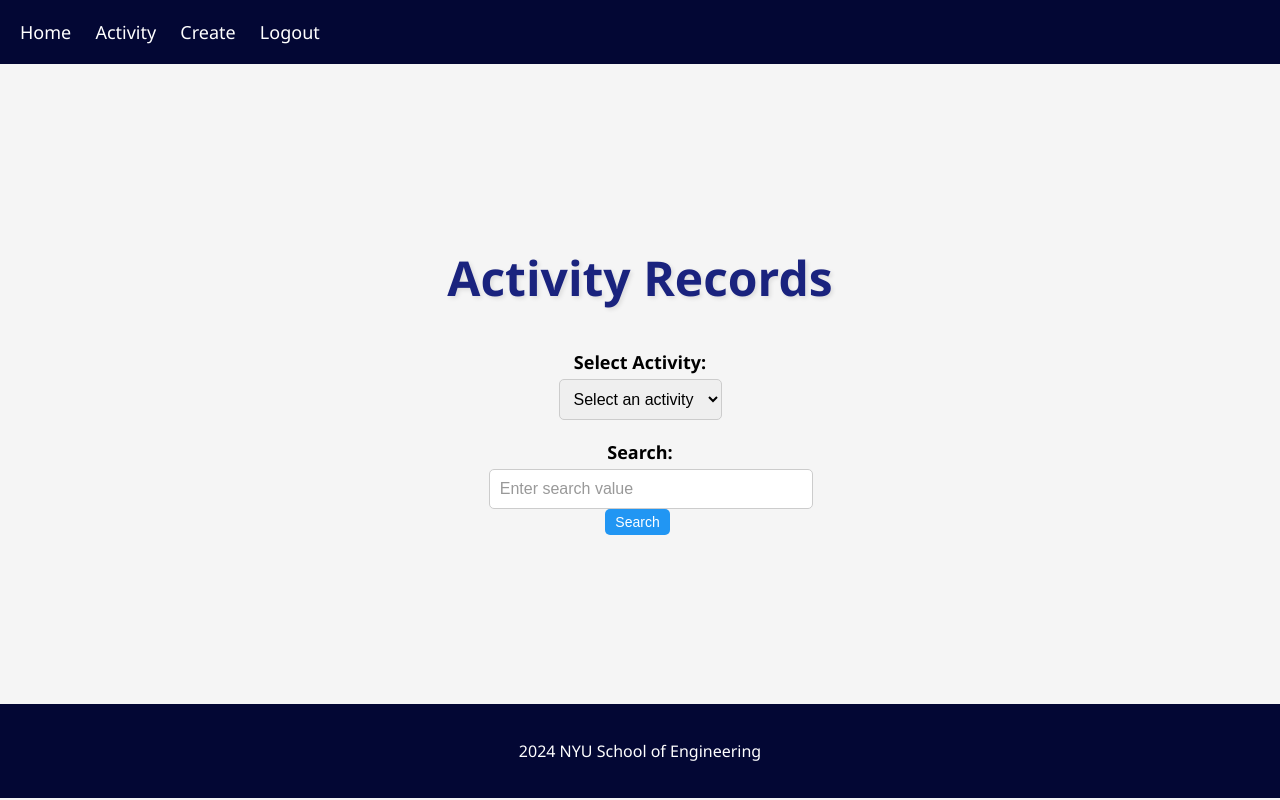
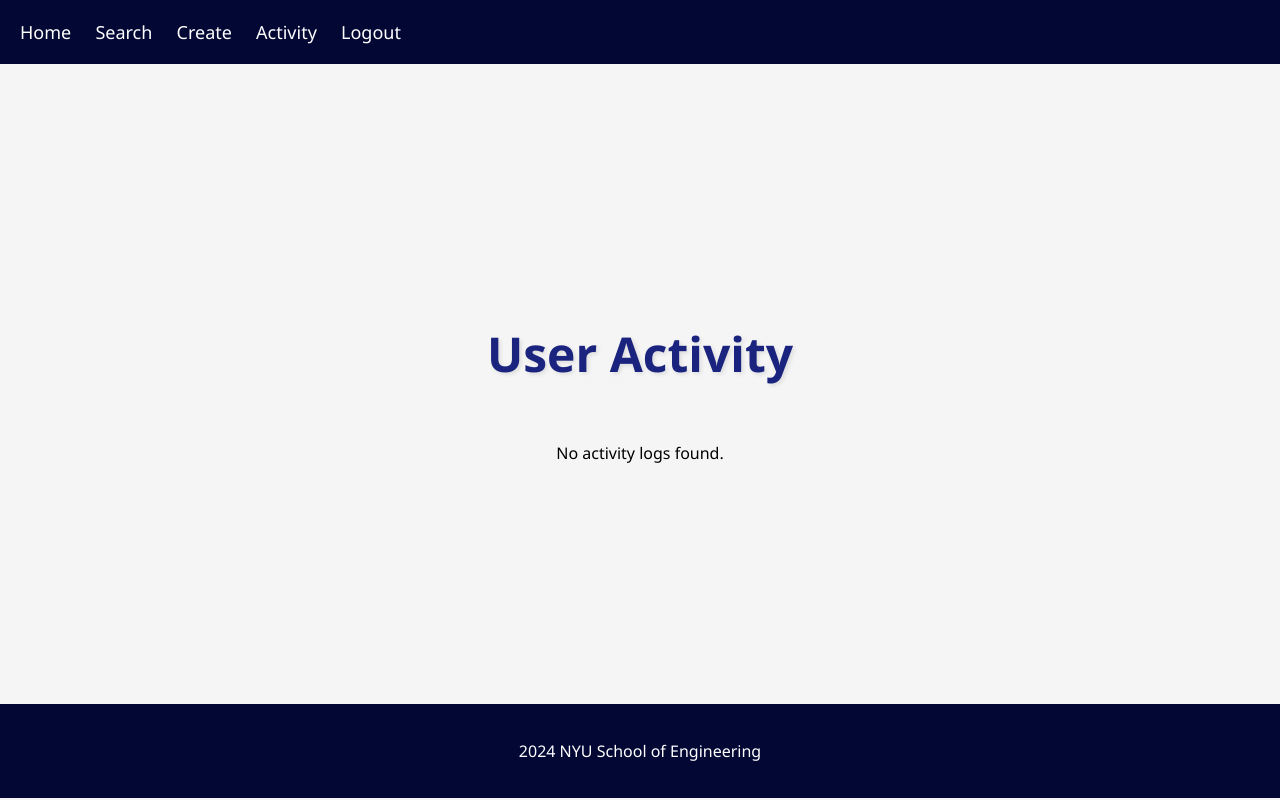
Before and after one commit to da2853/Database-Project, a Django app: page /activity/ in a window 1280 px wide. Run offline with Django 5.2, Linux system fonts and the light colour scheme; the visitor is signed in with stand-in values (Sample User, id 1).

Commit message:
activity fix

```diff
--- a/prisonsystem/coreapp/templates/coreapp/activity.html
+++ b/prisonsystem/coreapp/templates/coreapp/activity.html
@@ -1,42 +1,53 @@
 {% load static %}
-<!DOCTYPE html>
 <html lang="en">
   <head>
-    <meta charset="UTF-8">
-    <meta name="viewport" content="width=device-width, initial-scale=1.0">
-    <title>Activity Records - City Jail Data Repository</title>
-    <link rel="stylesheet" href="{% static 'coreapp/activity.css' %}">
+    <meta charset="UTF-8" />
+    <meta name="viewport" content="width=device-width, initial-scale=1.0" />
+    <title>User Activity - City Jail Data Repository</title>
+    <link rel="stylesheet" href="{% static 'coreapp/activity.css' %}" />
   </head>
   <body>
     <header>
       <nav>
         <ul>
           <li><a href="/">Home</a></li>
+          <li><a href="/search">Search</a></li>
+          <li><a href="/create">Create</a></li>
           <li><a href="/activity">Activity</a></li>
-                <li><a href="/create">Create</a></li>
           <li><a href="/logout">Logout</a></li>
         </ul>
       </nav>
     </header>
     <div class="container">
-        <h1>Activity Records</h1>
-        <div class="form-group">
-            <label for="activity-select">Select Activity:</label>
-            <select id="activity-select" name="activity" required>
-                <option value="">Select an activity</option>
-                <option value="visits">Visits</option>
-                <option value="transfers">Transfers</option>
-                <option value="incidents">Incidents</option>
-                <option value="releases">Releases</option>
-            </select>
+      <h1>User Activity</h1>
+      <div id="results-container">
+        {% if activity_logs %}
+        <table>
+          <thead>
+            <tr>
+              <th>Activity ID</th>
+              <th>User ID</th>
+              <th>Activity Description</th>
+              <th>Activity Timestamp</th>
+            </tr>
+          </thead>
+          <tbody>
+            {% for log in activity_logs %}
+            <tr>
+              <td>{{ log.activity_id }}</td>
+              <td>{{ log.user_id }}</td>
+              <td>{{ log.activity_description }}</td>
+              <td>{{ log.activity_timestamp }}</td>
+            </tr>
+            {% endfor %}
+          </tbody>
+        </table>
+        {% else %}
+        <p>No activity logs found.</p>
+        {% endif %}
       </div>
-        <div class="form-group">
-            <label for="activity-input">Search:</label>
-            <input type="text" id="activity-input" name="search" placeholder="Enter search value">
-            <button id="activity-search-btn">Search</button>
     </div>
-        <div id="activity-results-container"></div>
-    </div>
+
     <footer>
       <p>2024 NYU School of Engineering</p>
     </footer>
--- a/prisonsystem/coreapp/templates/coreapp/create.html
+++ b/prisonsystem/coreapp/templates/coreapp/create.html
@@ -15,6 +15,7 @@
               <li><a href="/">Home</a></li>
               <li><a href="/search">Search</a></li>
               <li><a href="/create">Create</a></li>
+              <li><a href="/activity">Activity</a></li>
               <li><a href="/logout">Logout</a></li>
             </ul>
           </nav>
--- a/prisonsystem/coreapp/templates/coreapp/query.html
+++ b/prisonsystem/coreapp/templates/coreapp/query.html
@@ -18,6 +18,7 @@
               <li><a href="/">Home</a></li>
               <li><a href="/search">Search</a></li>
               <li><a href="/create">Create</a></li>
+              <li><a href="/activity">Activity</a></li>
               <li><a href="/logout">Logout</a></li>
             </ul>
           </nav>
--- a/prisonsystem/coreapp/templates/coreapp/search.html
+++ b/prisonsystem/coreapp/templates/coreapp/search.html
@@ -13,6 +13,7 @@
               <li><a href="/">Home</a></li>
               <li><a href="/search">Search</a></li>
               <li><a href="/create">Create</a></li>
+              <li><a href="/activity">Activity</a></li>
               <li><a href="/logout">Logout</a></li>
             </ul>
           </nav>
--- a/prisonsystem/coreapp/urls.py
+++ b/prisonsystem/coreapp/urls.py
@@ -15,5 +15,5 @@ urlpatterns = [
     path('edit-record/', views.edit_record, name='edit_record'),
     path('delete-record/', views.delete_record, name='delete_record'),
     path('perform-search/', views.perform_search, name='perform_search'),
-    path('activity/', views.activity, name='activity')
+    path('activity/', views.activity_view, name='activity')
 ]
--- a/prisonsystem/coreapp/views.py
+++ b/prisonsystem/coreapp/views.py
@@ -23,10 +23,10 @@ def home(request):
 def search_view(request):
     return render(request, 'coreapp/search.html')
 
-@csrf_protect
-@login_required
-def activity(request):
-    return render(request, 'coreapp/activity.html')
+# @csrf_protect
+# @login_required
+# def activity(request):
+#     return render(request, 'coreapp/activity.html')
 
 @csrf_protect
 @login_required
@@ -356,3 +356,25 @@ def delete_record(request):
 
     except Exception as e:
         return JsonResponse({'success': False, 'error': str(e)}, status=400)
+
+@csrf_protect
+@login_required
+def activity_view(request):
+    user_id = request.GET.get('user_id')
+
+    try:
+        with connection.cursor() as cursor:
+            if user_id:
+                cursor.execute("SELECT * FROM User_Activity WHERE user_id = %s ORDER BY activity_timestamp DESC", [user_id])
+            else:
+                cursor.execute("SELECT * FROM User_Activity ORDER BY activity_timestamp DESC")
+
+            activity_logs = cursor.fetchall()
+
+            column_names = [col[0] for col in cursor.description]
+            activity_logs = [dict(zip(column_names, log)) for log in activity_logs]
+    except Exception as e:
+        activity_logs = None
+        print(f"Error retrieving activity logs: {str(e)}")
+
+    return render(request, 'coreapp/activity.html', {'activity_logs': activity_logs})
```
Lines whose indentation alone changed are shown as unchanged.
